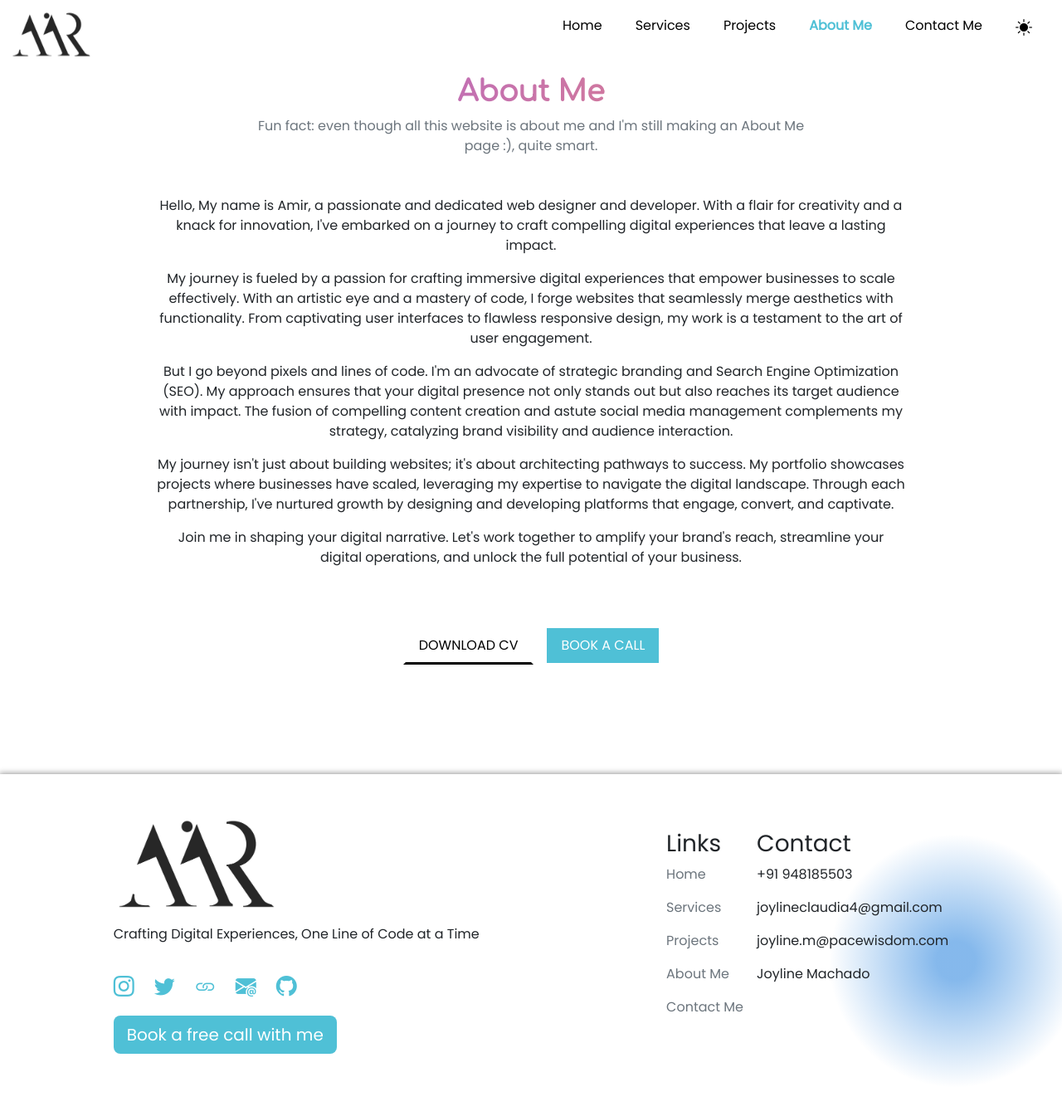
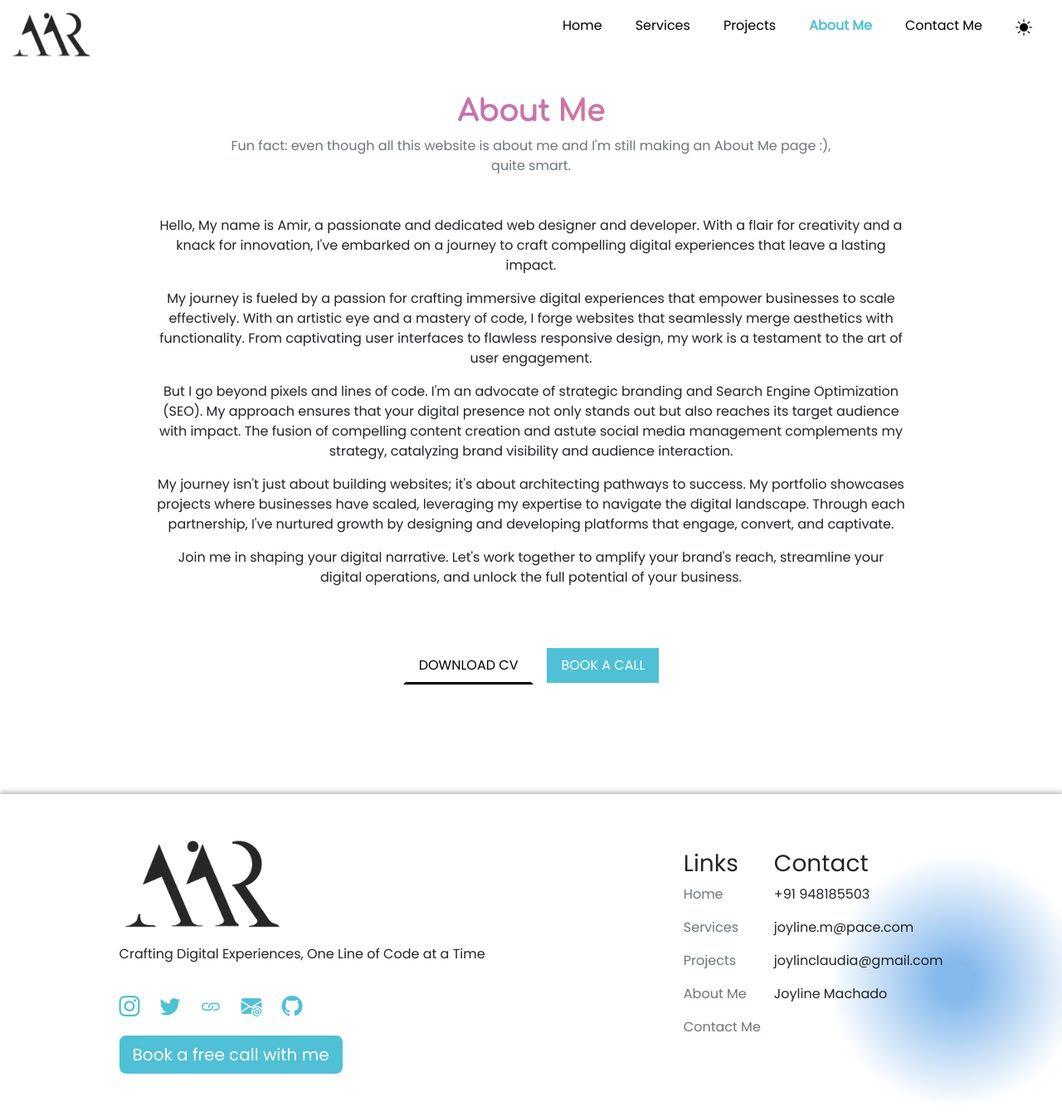
Before and after one commit to joyline-machado/angular-portfolio, an Angular app: page /about-me in a window 1280 px wide. Shown: the whole page at 83% size. Before the commit the page ends 1321 px from the top, so only its background shows below. Built offline with nearby package versions, Linux system fonts and the light colour scheme.

Commit message:
Angular portfolio using bootstrap

```diff
--- a/src/app/about/about.component.html
+++ b/src/app/about/about.component.html
@@ -1,10 +1,10 @@
 <section class="padding">
 
-    <div class="col-sm-12 col-md-9 mx-auto text-center justify-content-center align-items-center">
+    <div class="mt-3 mt-sm-4  ol-sm-12 col-md-9 mx-auto text-center justify-content-center align-items-center">
 
         <h1 class="gradient-text" data-aos="fade-right" data-aos-delay="100" data-aos-once="true">About Me</h1>
 
-        <p class="mb-5 w-75 text-secondary mx-auto" data-aos="fade-right" data-aos-delay="100" data-aos-once="true">Fun fact: even though all this website is about me and I'm still
+        <p class="mb-5 col-sm-11 col-md-10 text-secondary mx-auto" data-aos="fade-right" data-aos-delay="100" data-aos-once="true">Fun fact: even though all this website is about me and I'm still
             making an About Me page :), quite smart.</p>
 
         <p>Hello, My name is Amir, a passionate and dedicated web designer and developer. With a flair for creativity
--- a/src/app/app.component.html
+++ b/src/app/app.component.html
@@ -14,13 +14,13 @@
       <i class="bi bi-list"></i>
     </button>
     <div class="offcanvas offcanvas-end" [ngClass]="isDarkMode ? 'bg-dark' : 'bg-light'" tabindex="-1"
-      id="navbarOffcanvasLg" aria-labelledby="navbarOffcanvasLgLabel" style="height: max-content;">
+      id="navbarOffcanvasLg" aria-labelledby="navbarOffcanvasLgLabel" style="height: 100vh; width: 90%;">
       <div class="offcanvas-header">
         <h5 class="offcanvas-title" id="offcanvasNavbarLabel"></h5>
         <button type="button" class="btn-close text-end" data-bs-dismiss="offcanvas" aria-label="Close"></button>
       </div>
       <div class="d-flex offcanvas-body text-center">
-        <ul class=" justify-content-end flex-grow-1 pe-3" [@dropDownAnimation]>
+        <ul class=" justify-content-end flex-grow-1 pe-3 align-self-center" [@dropDownAnimation]>
           <div class="navbar-nav justify-content-end column-gap-4">
             <li class="nav-item">
               <a class="nav-link" aria-current="page" href="" routerLink="/home" routerLinkActive="active"
@@ -104,8 +104,8 @@
       <div class="column">
         <h3>Contact</h3>
         <p>+91 948185503</p>
-        <p>joylineclaudia4@gmail.com</p>
-        <p>joyline.m@pacewisdom.com</p>
+        <p>joyline.m@pace.com</p>
+        <p>joylinclaudia@gmail.com</p>
         <p>Joyline Machado</p>
       </div>
 
--- a/src/app/contact/contact.component.html
+++ b/src/app/contact/contact.component.html
@@ -4,7 +4,7 @@
         <div class="row">
             <div class="d-flex flex-wrap gap-3 col-sm-12 col-lg-6 align-items-center justify-content-around" data-aos="fade-right" data-aos-delay="200" data-aos-once="true">
 
-                <div class="col-sm-7 col-md-5 card border-0  bg-transparent  justify-content-center align-items-center p-3 rounded-5"
+                <div class="col-12 col-sm-11 col-md-5 card border-0  bg-transparent  justify-content-center align-items-center p-3 rounded-5"
                     [ngClass]="isDarkMode ? 'shadow-dark' : 'shadow-light'">
                     <p class="fs-1"><i class="bi bi-geo-alt-fill text-center" style="height: 30px;"></i></p>
                     <p class="text-uppercase fw-bold text-center" [ngClass]="isDarkMode ? 'text-white' : 'text-black'">LOCATION</p>
@@ -17,7 +17,7 @@
 
                 </div>
 
-                <div class="col-sm-7 col-md-5 card border-0  bg-transparent justify-content-center align-items-center p-3 rounded-5"
+                <div class="col-12 col-sm-11 col-md-5 card border-0  bg-transparent justify-content-center align-items-center p-3 rounded-5"
                     [ngClass]="isDarkMode ? 'shadow-dark' : 'shadow-light'">
                     <p class="fs-1" >
                         <i class="bi bi-telephone-fill text-center" style="height: 40px;"></i>
@@ -30,7 +30,7 @@
 
                 </div>
 
-                <div class="col-sm-7 col-md-5 card border-0  bg-transparent justify-content-center align-items-center p-3 rounded-5"
+                <div class="col-12 col-sm-11 col-md-5 card border-0  bg-transparent justify-content-center align-items-center p-3 rounded-5"
                     [ngClass]="isDarkMode ? 'shadow-dark' : 'shadow-light'">
 
                     <p class="text-uppercase fw-bold text-center"
@@ -55,7 +55,7 @@
                     </div>
 
                 </div>
-                <div class="col-sm-7 col-md-5 card border-0 bg-transparent justify-content-center align-items-center p-3 rounded-5"
+                <div class="col-12 col-sm-11 col-md-5 card border-0 bg-transparent justify-content-center align-items-center p-3 rounded-5"
                     [ngClass]="isDarkMode ? 'shadow-dark' : 'shadow-light'" >
 
                     <p class="text-uppercase fw-bold text-center"
--- a/src/app/home/home.component.html
+++ b/src/app/home/home.component.html
@@ -526,7 +526,7 @@
         <div class="row">
             <div class="d-flex flex-wrap gap-3 col-sm-12 col-lg-6 align-items-center justify-content-around" data-aos="fade-up" data-aos-delay="200" data-aos-once="true">
 
-                <div class="col-sm-12 col-md-5 card border-0  bg-transparent  justify-content-center align-items-center p-3 rounded-5"
+                <div class="col-12 col-sm-12 col-md-5 card border-0  bg-transparent  justify-content-center align-items-center p-3 rounded-5"
                     [ngClass]="isDarkMode ? 'shadow-dark' : 'shadow-light'">
                     <p class="fs-1"><i class="bi bi-geo-alt-fill text-center" style="height: 30px;"></i></p>
                     <p class="text-uppercase fw-bold text-center" [ngClass]="isDarkMode ? 'text-white' : 'text-black'">
@@ -540,7 +540,7 @@
 
                 </div>
 
-                <div class="col-sm-12 col-md-5 card border-0  bg-transparent justify-content-center align-items-center p-3 rounded-5"
+                <div class="col-12  col-sm-12 col-md-5 card border-0  bg-transparent justify-content-center align-items-center p-3 rounded-5"
                     [ngClass]="isDarkMode ? 'shadow-dark' : 'shadow-light'">
                     <p class="fs-1">
                         <i class="bi bi-telephone-fill text-center" style="height: 40px;"></i>
@@ -556,7 +556,7 @@
 
                 </div>
 
-                <div class="col-sm-12 col-md-5 card border-0  bg-transparent justify-content-center align-items-center p-3 rounded-5"
+                <div class="col-12 col-sm-12 col-md-5 card border-0  bg-transparent justify-content-center align-items-center p-3 rounded-5"
                     [ngClass]="isDarkMode ? 'shadow-dark' : 'shadow-light'">
 
                     <p class="text-uppercase fw-bold text-center" [ngClass]="isDarkMode ? 'text-white' : 'text-black'">
@@ -586,7 +586,7 @@
                     </div>
 
                 </div>
-                <div class="col-sm-7 col-md-5 card border-0 bg-transparent justify-content-center align-items-center p-3 rounded-5"
+                <div class="col-12 col-sm-7 col-md-5 card border-0 bg-transparent justify-content-center align-items-center p-3 rounded-5"
                     [ngClass]="isDarkMode ? 'shadow-dark' : 'shadow-light'">
 
                     <p class="text-uppercase fw-bold text-center" [ngClass]="isDarkMode ? 'text-white' : 'text-black'">
@@ -626,7 +626,7 @@
 
             </div>
 
-            <div class="col-sm-12 col-lg-5">
+            <div class=" col-sm-12 col-lg-5">
                 <form>
                     <h2 class="text-center text-uppercase text-secondary fs-2 mt-3 ">LET'S TALK</h2>
                     <div class="input-group-lg">
--- a/src/app/home/home.component.ts
+++ b/src/app/home/home.component.ts
@@ -1,5 +1,5 @@
 import { animate, query, stagger, style, transition, trigger } from '@angular/animations';
-import { Component, ElementRef, HostListener, OnInit } from '@angular/core';
+import { Component, OnInit } from '@angular/core';
 import { ThemeService } from '../theme.service';
 // import AOS from 'aos';
 import * as AOS from 'aos';
```
